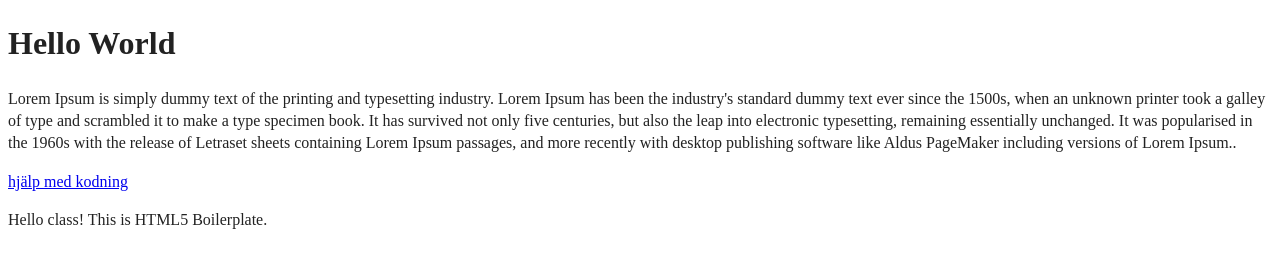
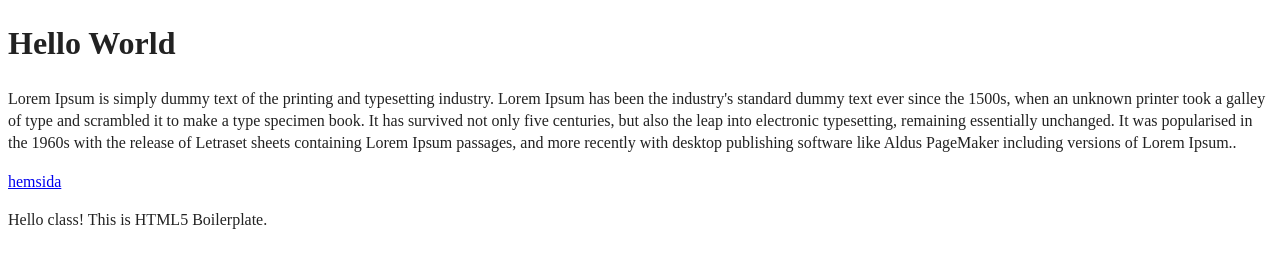
Before and after one commit to tinafredriksson/HTMLAssignment, a website built with webpack: page po-hello world/index.html in a window 1280 px wide. Built offline with nearby package versions, Linux system fonts and the light colour scheme.

Commit message:
change webbside

```diff
--- a/po-hello world/index.html
+++ b/po-hello world/index.html
@@ -8,7 +8,7 @@
   <h1>Hello World</h1>
   <p>Lorem Ipsum is simply dummy text of the printing and typesetting industry. Lorem Ipsum has been the industry's standard dummy text ever since the 1500s, when an unknown printer took a galley of type and scrambled it to make a type specimen book. It has survived not only five centuries, but also the leap into electronic typesetting, remaining essentially unchanged. It was popularised in the 1960s with the release of Letraset sheets containing Lorem Ipsum passages, and more recently with desktop publishing software like Aldus PageMaker including versions of Lorem Ipsum..</p>
   <link rel="stylesheet" href="css/style.css">
-  <a href=“https://www.w3schools.com/”> hjälp med kodning</a>
+  <a href=“https://wallstrombygg.se/”>hemsida</a>
   <meta name="description" content="">
   <meta property="og:title" content="">
   <meta property="og:type" content="">
```
